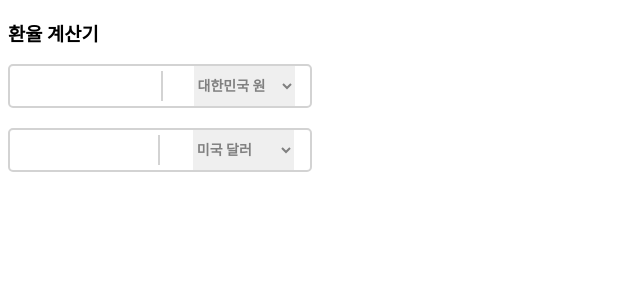
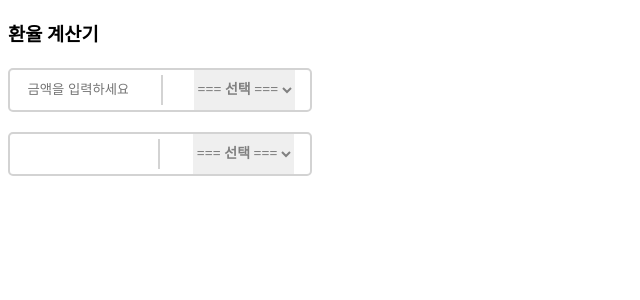
Before and after one commit to daydreamplace/exchange-rate-calculator, a React (Vite) app: page / in a window 1280 px wide. Shown: the top 300 px of the page, without its empty margins (0-640 px from the left). Built offline with nearby package versions, Linux system fonts and the light colour scheme; no server answers.

Commit message:
change exchange rate api

```diff
--- a/src/App.jsx
+++ b/src/App.jsx
@@ -1,95 +1,8 @@
-import React, { useState, useEffect } from "react";
-import styled from "styled-components";
-import { api } from "./Api";
+import React from "react";
+import Main from "./pages";
 
 const App = () => {
-  useEffect(() => {
-    const exchangeRateLoader = async () => {
-      try {
-        const data = await api.get("");
-        console.log(data);
-      } catch (error) {
-        console.log(error);
-      }
-    };
-    exchangeRateLoader();
-  }, []);
-
-  return (
-    <ExChangeRateCalculator>
-      <h3>환율 계산기</h3>
-      <form>
-        <div className="calculator-wrapper">
-          <input className="exchange" />
-          <div className="line" />
-          <select className="select-box" name="national">
-            <option value="none">=== 선택 ===</option>
-            <option value="cad">캐나다 달러</option>
-            <option value="krw" selected>
-              대한민국 원
-            </option>
-            <option value="usd">미국 달러</option>
-            <option value="eur">유럽 유로</option>
-          </select>
-        </div>
-        <div className="calculator-wrapper">
-          <div className="exchange"></div>
-          <div className="line" />
-          <select className="select-box" name="national">
-            <option value="none">=== 선택 ===</option>
-            <option value="cad">캐나다 달러</option>
-            <option value="krw">대한민국 원</option>
-            <option value="usd" selected>
-              미국 달러
-            </option>
-            <option value="eur">유럽 유로</option>
-          </select>
-        </div>
-      </form>
-    </ExChangeRateCalculator>
-  );
+  return <Main />;
 };
 
-const ExChangeRateCalculator = styled.div`
-  .calculator-wrapper {
-    display: flex;
-    flex-direction: row;
-    justify-content: space-around;
-    width: 300px;
-    height: 40px;
-    border: 2px solid lightgray;
-    border-radius: 5px;
-    vertical-align: middle;
-    color: gray;
-    font-size: 14px;
-    font-weight: 600;
-
-    .exchange {
-      width: 100px;
-      margin: auto 0;
-      border: none;
-      outline: none;
-      text-align: center;
-    }
-
-    .line {
-      width: 2px;
-      height: 30px;
-      margin: auto 0;
-      background-color: lightgray;
-    }
-
-    .select-box {
-      border: none;
-      outline: none;
-      color: gray;
-      font: inherit;
-    }
-  }
-
-  .calculator-wrapper + .calculator-wrapper {
-    margin-top: 20px;
-  }
-`;
-
 export default App;
--- /dev/null
+++ b/src/constants/index.jsx
@@ -0,0 +1,16 @@
+export const currency = [
+  { currency: "USD", name: "미국 USD" },
+  { currency: "JPY", name: "일본 JPY 100" },
+  { currency: "EUR", name: "유럽연합 EUR" },
+  { currency: "CNY", name: "중국 CNY" },
+  { currency: "GBP", name: "영국 GBP" },
+  { currency: "AUD", name: "호주 AUD" },
+  { currency: "CAD", name: "캐나다 CAD" },
+  { currency: "NZD", name: "뉴질랜드 NZD" },
+  { currency: "TWD", name: "대만 TWD" },
+  { currency: "HKD", name: "홍콩 HKD" },
+  { currency: "THB", name: "태국 THB" },
+  { currency: "PHP", name: "필리핀 PHP" },
+  { currency: "RUB", name: "러시아 RUB" },
+  { currency: "MOP", name: "마카오 MOP" },
+];
--- /dev/null
+++ b/src/pages/index.jsx
@@ -0,0 +1,111 @@
+import { useState, useEffect } from "react";
+import styled from "styled-components";
+import { api } from "../api";
+import { currency } from "../constants";
+
+const Main = () => {
+  // const [currency, setCurrency] = useState("");
+  // const [standardRate, setStandardRate] = useState();
+  const [rates, setRates] = useState();
+  const [date, setDate] = useState("");
+
+  useEffect(() => {
+    const exchangeRateLoader = async () => {
+      try {
+        const { data } = await api.get("");
+        console.log(data);
+        setRates(data.rates);
+        setDate(data.date);
+      } catch (error) {
+        console.log(error);
+      }
+    };
+    exchangeRateLoader();
+  }, []);
+
+  return (
+    <ExChangeRateCalculator>
+      <h3>환율 계산기</h3>
+      <h5>{date}</h5>
+      <form>
+        <div className="calculator-wrapper">
+          <input
+            className="amount"
+            name="number"
+            placeholder="금액을 입력하세요"
+          />
+          <div className="line" />
+          <select className="select-box" name="national">
+            <option value="none">=== 선택 ===</option>
+            <option value="cad">캐나다 달러</option>
+            <option value="krw">대한민국 원</option>
+            <option value="usd">미국 달러</option>
+            <option value="eur">유럽 유로</option>
+          </select>
+        </div>
+        <div className="calculator-wrapper">
+          <div className="exchange"></div>
+          <div className="line" />
+          <select className="select-box" name="national">
+            <option value="none">=== 선택 ===</option>
+            <option value="cad">캐나다 달러</option>
+            <option value="krw">대한민국 원</option>
+            <option value="usd">미국 달러</option>
+            <option value="eur">유럽 유로</option>
+          </select>
+        </div>
+      </form>
+    </ExChangeRateCalculator>
+  );
+};
+
+const ExChangeRateCalculator = styled.div`
+  .calculator-wrapper {
+    display: flex;
+    flex-direction: row;
+    justify-content: space-around;
+    width: 300px;
+    height: 40px;
+    border: 2px solid lightgray;
+    border-radius: 5px;
+    vertical-align: middle;
+    color: gray;
+    font-size: 14px;
+    font-weight: 600;
+
+    .amount {
+      width: 100px;
+      margin: auto 0;
+      border: none;
+      outline: none;
+    }
+
+    .exchange {
+      width: 100px;
+      margin: auto 0;
+      border: none;
+      outline: none;
+      text-align: center;
+    }
+
+    .line {
+      width: 2px;
+      height: 30px;
+      margin: auto 0;
+      background-color: lightgray;
+    }
+
+    .select-box {
+      border: none;
+      outline: none;
+      color: gray;
+      font: inherit;
+    }
+  }
+
+  .calculator-wrapper + .calculator-wrapper {
+    margin-top: 20px;
+  }
+`;
+
+export default Main;
```
Also changed, not shown: src/api/index.jsx (renamed from src/Api.jsx).
